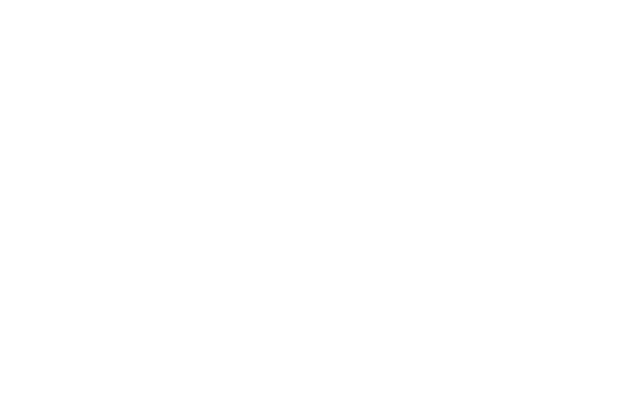
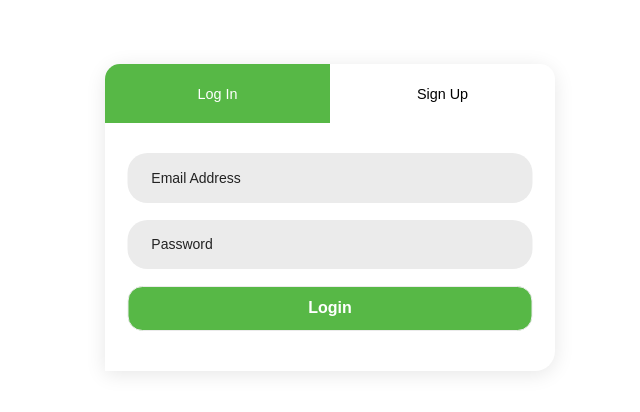
Before and after one commit to hameedhub/fashion-design-Deca, a plain HTML site: page index.html in a window 1280 px wide. Shown: the whole page, without its empty margins (310-950 px from the left). Drawn offline with Linux system fonts and the light colour scheme.

Commit message:
login-signup page

```diff
--- a/index.html
+++ b/index.html
@@ -1,13 +1,48 @@
 <html lang="en">
+
 <head>
-    <meta charset="UTF-8">
-    <meta name="viewport" content="width=device-width, initial-scale=1.0">
-    <meta http-equiv="X-UA-Compatible" content="ie=edge">
-    <title>FDM - Home</title>
+  <meta charset="UTF-8">
+  <meta name="viewport" content="width=device-width, initial-scale=1.0">
+  <meta http-equiv="X-UA-Compatible" content="ie=edge">
+  <title>FDM - Home</title>
 </head>
+<link rel='stylesheet' href='public/css/style.css' type='text/css' />
+<script src="public/js/custom.js"></script>
+
 <body>
+  <!-- <div class="content">
+      Hello World
+  </div> -->
 
+  <div class="form-modal">
+
+    <div class="form-toggle">
+      <button id="login-toggle" onclick="toggleLogin()">log in</button>
+      <button id="signup-toggle" onclick="toggleSignup()">sign up</button>
+    </div>
+
+    <div id="login-form">
+      <form>
+        <input type="text" name="email" placeholder="Email Address" />
+        <input type="password" name="password" placeholder="Password" />
+        <button type="submit" class="btn login">login</button>
+      </form>
+    </div>
+
+    <div id="signup-form">
+      <form>
+        <input type="text" name="firstName" placeholder="First Name" />
+        <input type="text" name="lastName" placeholder="Last Name" />
+        <input type="email" name="email" placeholder="Email Address" />
+        <input type="password" name="password" placeholder="Password" />
+        <input type="password" name="confirmPassword" placeholder="Confirm Password" />
+        <button type="submit" class="btn signup">create account</button>
+      </form>
+    </div>
+
+  </div>
 
 
 </body>
+
 </html>
--- a/public/css/style.css
+++ b/public/css/style.css
@@ -0,0 +1,178 @@
+/* Acknowledgements */
+
+/* Hasnain Karim - Code Pen Login card - https://codepen.io/h26k2/pen/GyBevz*/
+
+
+*{
+  font-family: Arial, Helvetica, sans-serif;
+  box-sizing: border-box;
+}
+
+body{
+  background:#fff;
+}
+
+.form-modal{
+  position:relative;
+  width:450px;
+  height:auto;
+  margin-top:4em;
+  left:50%;
+  transform:translateX(-50%);
+  background:#fff;
+  border-top-right-radius: 20px;
+  border-top-left-radius: 20px;
+  border-bottom-right-radius: 20px;
+  box-shadow:0 3px 20px 0px rgba(0, 0, 0, 0.1)
+}
+
+.form-modal button{
+  cursor: pointer;
+  position: relative;
+  text-transform: capitalize;
+  font-size:1em;
+  z-index: 2;
+  outline: none;
+  background:#fff;
+  transition:0.2s;
+}
+
+.form-modal .btn{
+  border-radius: 15px;
+  border:none;
+  font-weight: 700;
+  font-size:1em;
+  padding:0.8em 1em 0.8em 1em!important;
+  transition:0.5s;
+  border:1px solid #ebebeb;
+  margin-bottom:0.5em;
+  margin-top:0.5em;
+}
+
+.form-modal .login , .form-modal .signup{
+  background:#57b846;
+  color:#fff;
+}
+
+.form-modal .login:hover , .form-modal .signup:hover{
+  background:#222;
+}
+
+.form-toggle{
+  position: relative;
+  width:100%;
+  height:auto;
+}
+
+.form-toggle button{
+  width:50%;
+  float:left;
+  padding:1.5em;
+  margin-bottom:1.5em;
+  border:none;
+  transition: 0.2s;
+  font-size:0.9em;
+  font-weight: 500;
+  border-top-right-radius: 15px;
+  border-top-left-radius: 15px;
+}
+
+.form-toggle button:nth-child(1){
+  border-bottom-right-radius: 0px;
+  border-top-right-radius:0px;
+}
+
+.form-toggle button:nth-child(2){
+  border-bottom-left-radius: 0px;
+  border-top-left-radius: 0px;
+}
+
+#login-toggle{
+  background:#57b846;
+  color:#ffff;
+}
+
+.form-modal form{
+  position: relative;
+  width:90%;
+  height:auto;
+  left:50%;
+  transform:translateX(-50%);
+}
+
+#login-form , #signup-form{
+  position:relative;
+  width:100%;
+  height:auto;
+  padding-bottom:1em;
+}
+
+#signup-form{
+  display: none;
+}
+
+
+#login-form button , #signup-form button{
+  width:100%;
+  margin-top:0.5em;
+  padding:0.6em;
+}
+
+.form-modal input{
+  position: relative;
+  width:100%;
+  font-size:14px;
+  padding:1.2em 1.7em 1.2em 1.7em;
+  margin-top:0.6em;
+  margin-bottom:0.6em;
+  border-radius: 20px;
+  border:none;
+  background:#ebebeb;
+  outline:none;
+  font-weight: 500;
+  transition:0.4s;
+}
+
+.form-modal input:focus , .form-modal input:active{
+  transform:scaleX(1.02);
+}
+
+.form-modal input::-webkit-input-placeholder{
+  color:#222;
+}
+
+.form-modal p{
+  font-size:16px;
+  font-weight: bold;
+}
+
+.form-modal p a{
+  color:#57b846;
+  text-decoration: none;
+  transition:0.2s;
+}
+
+.form-modal p a:hover{
+  color:#222;
+}
+
+
+.form-modal i {
+  position: absolute;
+  left:10%;
+  top:50%;
+  transform:translateX(-10%) translateY(-50%);
+}
+
+
+@media only screen and (max-width:500px){
+  .form-modal{
+      width:100%;
+  }
+}
+
+@media only screen and (max-width:400px){
+  i{
+      display: none!important;
+  }
+}
--- /dev/null
+++ b/public/js/custom.js
@@ -0,0 +1,17 @@
+toggleSignup = () => {
+    document.querySelector("#login-toggle").style.backgroundColor="#fff";
+     document.querySelector("#login-toggle").style.color="#222";
+     document.querySelector("#signup-toggle").style.backgroundColor="#57b846";
+     document.querySelector("#signup-toggle").style.color="#fff";
+     document.querySelector("#login-form").style.display="none";
+     document.querySelector("#signup-form").style.display="block";
+ }
+
+toggleLogin = () => {
+     document.querySelector("#login-toggle").style.backgroundColor="#57B846";
+     document.querySelector("#login-toggle").style.color="#fff";
+     document.querySelector("#signup-toggle").style.backgroundColor="#fff";
+     document.querySelector("#signup-toggle").style.color="#222";
+     document.querySelector("#signup-form").style.display="none";
+     document.querySelector("#login-form").style.display="block";
+ }
```
